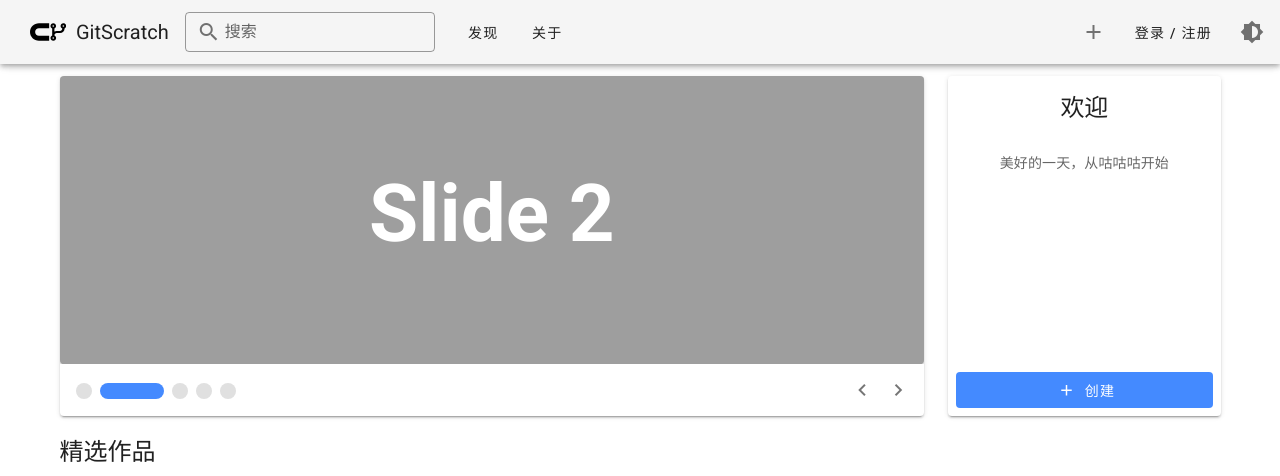
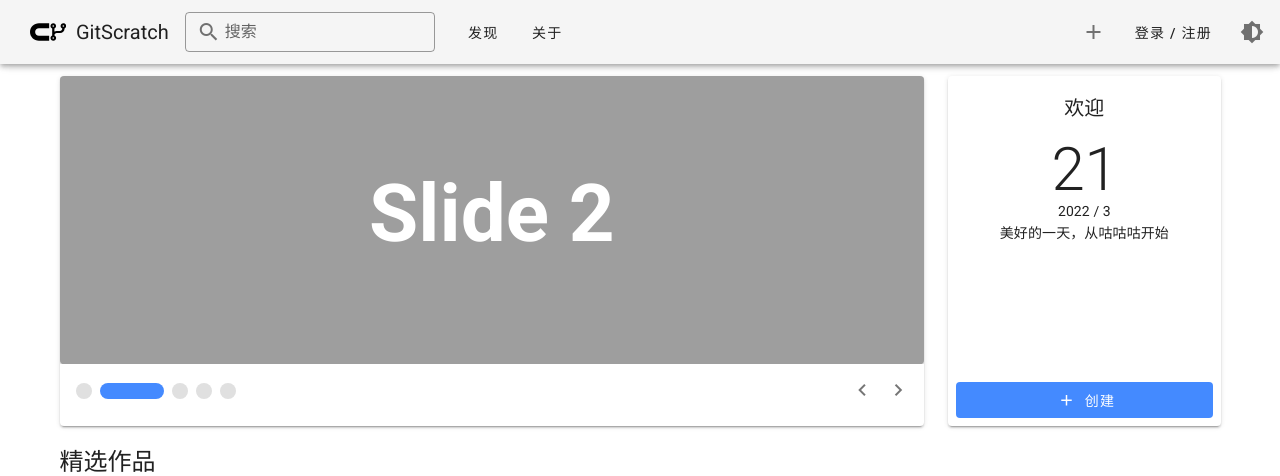
Before and after one commit to UniScratch/gitscratch-frontend, a Vue app: page / in a window 1280 px wide. Both pictures are taken after a click on the button 155 px from the left and 390 px from the top of the page. Shown: the top 476 px of the page. Built offline with nearby package versions, Linux system fonts and the light colour scheme.

Commit message:
修复杂乱的css; banner添加动画; side-banner显示日期
Signed-off-by: TimFang <mc13735292967@163.com>

```diff
--- a/src/App.vue
+++ b/src/App.vue
@@ -4,13 +4,13 @@
             <Appbar />
             <v-container>
                 <v-row style="margin-bottom: 8px;">
-                    <v-col cols="12" sm="9" height="350">
-                        <Carousel style="height: 100% !important;"/>
+                    <v-col cols="12" sm="9">
+                        <Carousel />
                         <!-- <v-sheet rounded="lg" min-height="268"></v-sheet> -->
                     </v-col>
 
-                    <v-col cols="12" sm="3" height="350">
-                        <SideBanner style="height: 100% !important;"/>
+                    <v-col cols="12" sm="3" >
+                        <SideBanner />
                         <!-- <v-sheet min-height="70vh" rounded="lg"></v-sheet> -->
                     </v-col>
                 </v-row>
--- a/src/components/Carousel.vue
+++ b/src/components/Carousel.vue
@@ -1,5 +1,5 @@
 <template>
-    <v-card>
+    <v-card min-height="350">
         <v-window v-model="onboarding">
             <v-window-item v-for="n in length" :key="`card-${n}`">
                 <v-card color="grey" height="300">
@@ -13,38 +13,26 @@
         <v-card-actions>
             <v-item-group v-model="onboarding" class mandatory>
                 <v-item v-for="n in length" :key="`btn-${n}`" v-slot="{ active, toggle }">
-                    <v-btn
-                        v-if="active"
-                        @click="toggle"
-                        depressed
-                        rounded
-                        style="width: 32px; height: 16px; padding: 0px;"
-                        class="ml-2"
-                        color="accent"
-                    ></v-btn>
-                    <v-btn
-                        v-else
-                        active
-                        @click="toggle"
-                        depressed
-                        rounded
-                        style="min-width: 16px; width: 16px; height: 16px; padding: 0px;"
-                        class="ml-2"
-                        color="grey_background"
-                    ></v-btn>
+                    <v-btn v-bind:color="active ? 'accent' : 'grey_background'" @click="toggle" depressed rounded
+                        v-bind:style="active ? 'width: 32px; height: 16px; padding: 0px; transition: all 0.15s ease;' : 'min-width: 16px; width: 16px; height: 16px; padding: 0px;transition: all 0.15s ease;'"
+                        class="ml-2"></v-btn>
                 </v-item>
             </v-item-group>
 
             <v-spacer />
             <v-tooltip bottom>
                 <template v-slot:activator="{ on, attrs }">
-                    <v-btn icon @click="prev" v-bind="attrs" v-on="on"><v-icon>mdi-chevron-left</v-icon></v-btn>
+                    <v-btn icon @click="prev" v-bind="attrs" v-on="on">
+                        <v-icon>mdi-chevron-left</v-icon>
+                    </v-btn>
                 </template>
                 <span>上一个</span>
             </v-tooltip>
             <v-tooltip bottom>
                 <template v-slot:activator="{ on, attrs }">
-                    <v-btn icon @click="next" v-bind="attrs" v-on="on"><v-icon>mdi-chevron-right</v-icon></v-btn>
+                    <v-btn icon @click="next" v-bind="attrs" v-on="on">
+                        <v-icon>mdi-chevron-right</v-icon>
+                    </v-btn>
                 </template>
                 <span>下一个</span>
             </v-tooltip>
--- a/src/components/SideBanner.vue
+++ b/src/components/SideBanner.vue
@@ -1,11 +1,12 @@
 <template>
-    <v-card style="position: relative;" class="text-center">
-        <v-card-title class="text-h5" style="display: block;">欢迎</v-card-title>
+    <v-card class="text-center" min-height="350">
+        <v-card-title style="display: block;">欢迎</v-card-title>
 
-        <v-card-text>
-            <v-container style="margin:auto;left:0;right:0;top:0;bottom:0;">
+        <v-card-text class="text--primary" align="center">
+            <div class="text-h2">{{ new Date().getDate() }}</div>
+            {{ new Date().getFullYear() }} / {{ new Date().getMonth() }}
+            <br />
             美好的一天，从咕咕咕开始
-            </v-container>
         </v-card-text>
 
         <v-card-actions style="position: absolute; bottom: 0; left: 0; right: 0;">
```
Also changed, not shown: src/components/Appbar.vue (+5 -12 lines).
